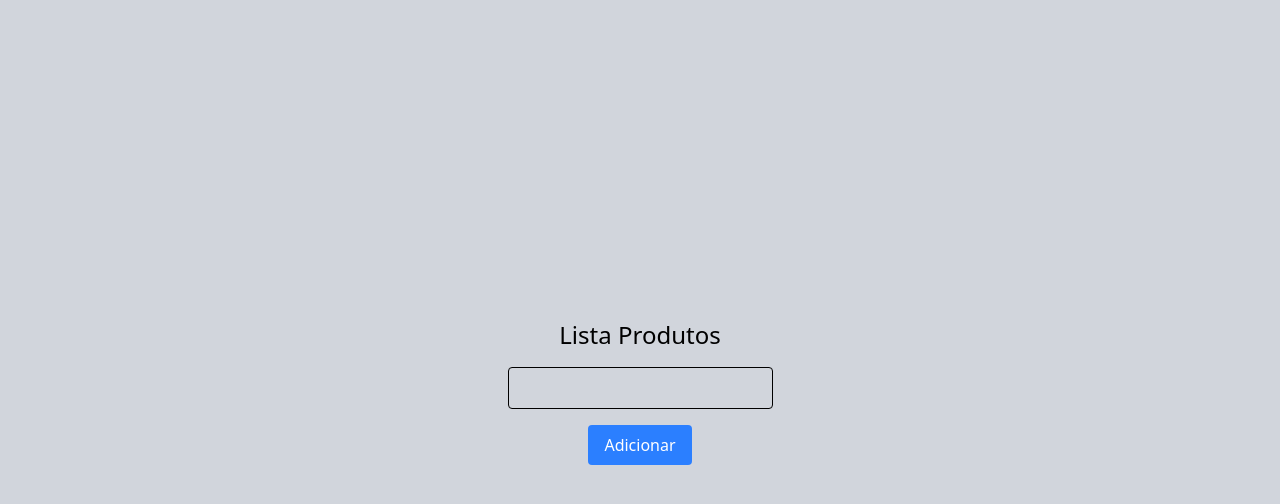
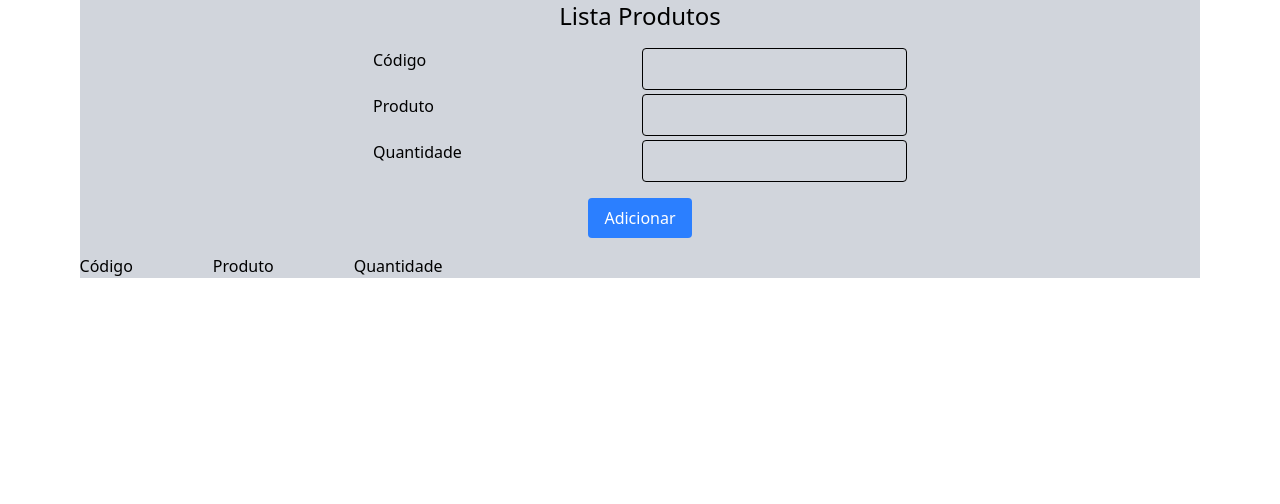
Before and after one commit to profLeonid/04-produtos-samusilva310109-a11y, a plain HTML site: page index.html in a window 1280 px wide. Drawn offline with nearby package versions, Linux system fonts and the light colour scheme.

Commit message:
Produção de tabela em dessenvolvimento. Feito campos de inserção de dados

```diff
--- a/index.html
+++ b/index.html
@@ -8,13 +8,37 @@
   </head>
     <title>Document</title>
 </head>
-<body class="bg-gray-300 flex flex-col h-screen items-center justify-center gap-4">
+<body class="flex flex-col items-center justify-center">
+    <main class="bg-gray-300 flex flex-col  items-center justify-center gap-4">
         <h1 class="text-2xl">Lista Produtos</h1>
+    <form class="grid grid-cols-2 grid-rows-3 gap-1">
+        <label >
+            Código
+        </label>
+        <input
+            type="text"
+            class="border px-4 py-2 rounded"
+            id="inp-codigo"
+        >
+        <label>
+            Produto
+        </label>
         <input
             type="text"
             class="border px-4 py-2 rounded"
             id="inp-produto"
         >
+        <label>
+            Quantidade
+        </label>
+        <input
+            type="text"
+            class="border px-4 py-2 rounded"
+            id="inp-quantidade"
+        >
+
+    </form>
+
     <button
         class="bg-blue-500 text-white px-4 py-2 rounded hover:bg-white hover:text-blue-500 transition duration-300 ease-in-out"
         onclick="adicionarProduto()"
@@ -23,9 +47,15 @@
     </button>
     <div
         id="list"
-        class="flex flex-col gap-2"
+        class="grid grid-cols-3 gap-4"
     >
+        <div class="flex space-x-20">
+            <h2>Código</h2>
+            <h2>Produto</h2>
+            <h2>Quantidade</h2>
+        </div>
+    </div>
+    </main>
 
-    </div>
 </body>
 </html>
--- a/js/main.js
+++ b/js/main.js
@@ -1,17 +1,23 @@
 'use strict'
 
 function adicionarProduto(){
+    const codigo = document.getElementById('inp-codigo')
     const produto = document.getElementById('inp-produto')
+    const quantidade = document.getElementById('inp-quantidade')
     const lista = document.getElementById('list')
 
     const span = document.createElement('span')
-    if(produto.value != ''){
+    if(produto.value != '' && codigo.value != '' && quantidade.value != ''){
         span.textContent = produto.value
         span.className = "bg-blue-100 p-2"
-        produto.value = ""
+        produto.value = ''
+        codigo.value = ''
+        quantidade.value = ''
 
         lista.appendChild(span)
-    }else{
+
+    }
+    else{
         window.alert('Preencha todos os campos!!')
     }
 
```
Lines whose indentation alone changed are shown as unchanged.
